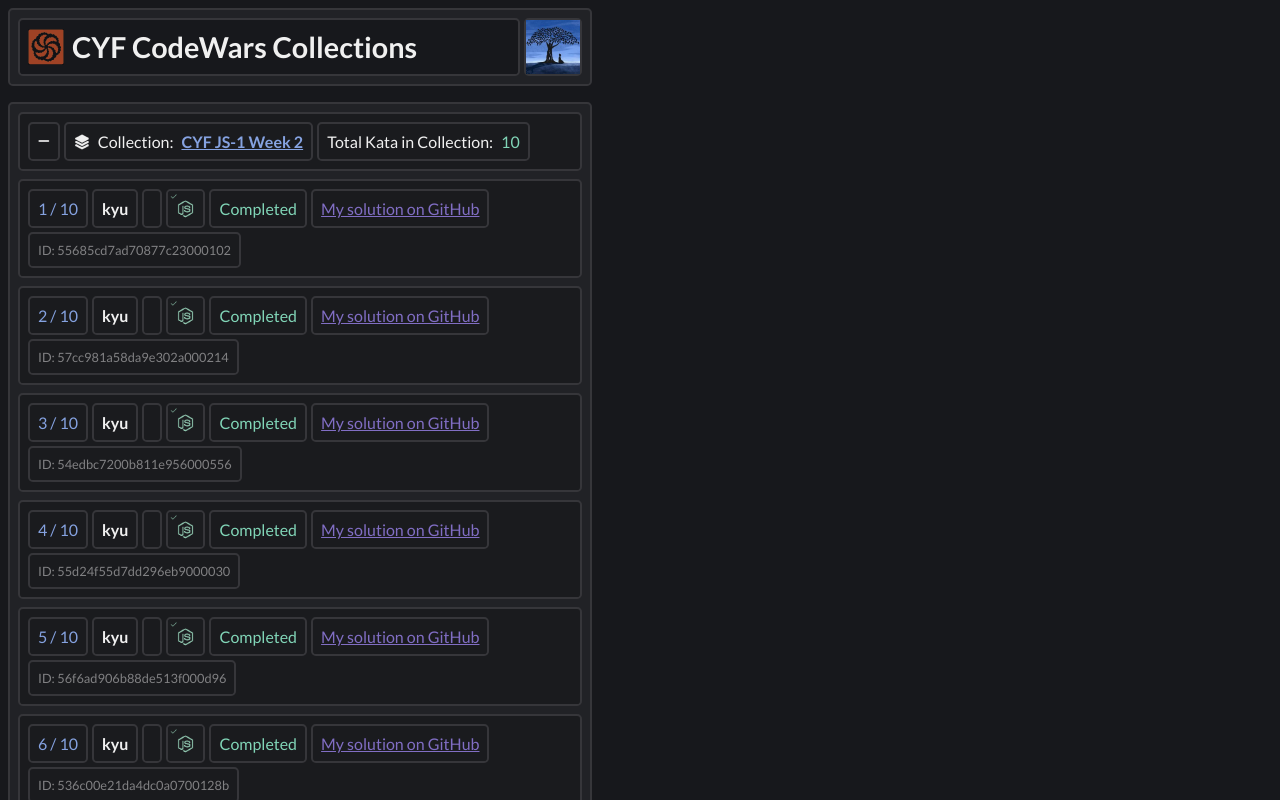
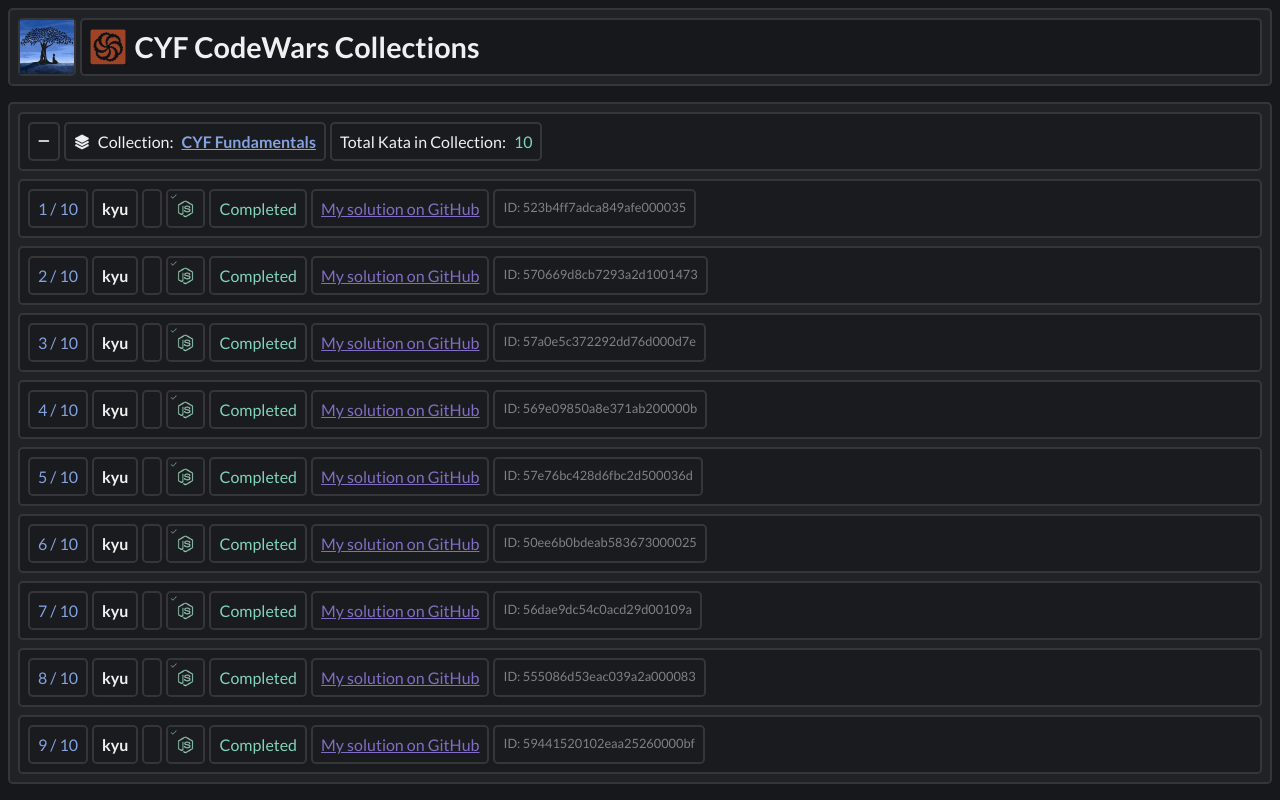
Before and after one commit to bazmurphy/codewars-collections, a React (Create React App) app: page / in a window 1280 px wide. Both pictures are taken after a click on the button 43 px from the left and 141 px from the top of the page. Shown: the top 800 px of the page. Built offline with nearby package versions, Linux system fonts and the light colour scheme; no server answers.

Commit message:
added cyf array and object methods collection

```diff
--- a/src/App.css
+++ b/src/App.css
@@ -11,7 +11,6 @@
 }
 
 .App {
-  max-width: 600px;
   display: flex;
   flex-direction: column;
   padding: 0.5rem;
@@ -28,6 +27,21 @@
 }
 
 .header-sub-container-one {
+  display: flex;
+  align-items: center;
+  border: 0.15rem solid hsl(240, 4%, 22%);
+  border-radius: 0.3rem;
+  background-color: hsl(228, 10%, 10%);
+}
+
+.baz-image-link {}
+
+.baz-image {
+  display: block;
+  width: 3.4rem;
+}
+
+.header-sub-container-two {
   display: flex;
   align-items: center;
   flex-grow: 1;
@@ -50,23 +64,6 @@
 
 .header-title {
   font-size: 1.8rem;
-}
-
-.header-sub-container-two {
-  display: flex;
-  align-items: center;
-  border: 0.15rem solid hsl(240, 4%, 22%);
-  border-radius: 0.3rem;
-  background-color: hsl(228, 10%, 10%);
-}
-
-.baz-image-link {
-
-}
-
-.baz-image {
-  display: block;
-  width: 3.4rem;
 }
 
 .collection-container {
@@ -207,10 +204,14 @@
   color: hsl(28, 53%, 60%);
 }
 
-.kata-my-link {
+.kata-my-link-complete {
   color: hsl(253, 42%, 60%);
 }
 
-.kata-my-link:hover {
+.kata-my-link-complete:hover {
   color: hsl(253, 42%, 70%);
 }
+
+.kata-my-link-incomplete {
+  color: hsl(240, 1%, 51%);
+}
--- a/src/Collection.js
+++ b/src/Collection.js
@@ -12,7 +12,7 @@
     return (
         <div className="collection-container">
                 <div className="collection-info-sub-container">
-                    <button className="collection-toggle-button" onClick={toggle}>{open ? <i class="fa-solid fa-minus"></i> : <i class="fa-solid fa-plus"></i> }</button>
+                <button className="collection-toggle-button" onClick={toggle}>{open ? <i className="fa-solid fa-minus"></i> : <i className="fa-solid fa-plus"></i> }</button>
                     <div className="collection-title-sub-container">
                         <img className="collection-title-image" src="collection.png" alt="collection logo" />
                         <div className="collection-title-label">Collection:</div>
--- a/src/Header.js
+++ b/src/Header.js
@@ -4,14 +4,14 @@
     return (
         <div className="header-container">
             <div className="header-sub-container-one">
+                <a className="baz-image-link" href="https://github.com/bazmurphy/codewars-collections" target="_blank" rel="noreferrer">
+                    <img className="baz-image" src="bazavatar.png" alt="baz logo" />
+                </a>
+            </div>
+            <div className="header-sub-container-two">
                 <img className="header-image" src="codewars.png" alt="codewars logo"/>
                 <a className="header-title-link" href="https://www.codewars.com/users/CodeYourFuture/authored_collections" target="_blank" rel="noreferrer">
                     <h1 className="header-title">CYF CodeWars Collections</h1>
-                </a>
-            </div>
-            <div className="header-sub-container-two">
-                <a className="baz-image-link" href="https://github.com/bazmurphy/codewars-collections" target="_blank" rel="noreferrer">
-                    <img className="baz-image" src="bazavatar.png" alt="baz logo" />
                 </a>
             </div>
         </div>
--- a/src/Kata.js
+++ b/src/Kata.js
@@ -24,9 +24,9 @@
                 <div className="collection-number">{props.collectionNumber} / {props.collectionTotal}</div>
                 <div className="kata-level">{kataState ? Math.abs(kataState.rank.id) : null} kyu</div>
                 <a className="kata-title-and-link" href={`https://www.codewars.com/kata/${props.kataId}`} target="_blank" rel="noreferrer">{kataState ? kataState.name : null}</a>
-                {props.kataComplete ? <img className="kata-complete-image" src="./complete.png" alt="js logo green" /> : <img className="kata-complete" src="./incomplete.png" alt="js logo white"/>}
-                {props.kataComplete ? <div className="kata-complete-status-true">Completed</div> : <div className="kata-complete-status-false">Uncompleted</div>}
-                <a className="kata-my-link" href={props.kataComplete ? (`https://github.com/bazmurphy/codewars/blob/main/${kataState ? Math.abs(kataState.rank.id) : null}kyu/${props.kataId}.js`) : null} target="_blank" rel="noreferrer">My solution on GitHub</a>
+                {props.kataComplete ? <img className="kata-complete-image" src="./complete.png" alt="js logo green" /> : <img className="kata-complete-image" src="./incomplete.png" alt="js logo white"/>}
+                {props.kataComplete ? <div className="kata-complete-status-true">Completed</div> : <div className="kata-complete-status-false">Incomplete</div>}
+                <a className={props.kataComplete ? "kata-my-link-complete" : "kata-my-link-incomplete"} href={props.kataComplete ? (`https://github.com/bazmurphy/codewars/blob/main/${kataState ? Math.abs(kataState.rank.id) : null}kyu/${props.kataId}.js`) : null} target="_blank" rel="noreferrer">My solution on GitHub</a>
                 <div className="kata-id">ID: {props.kataId}</div>
             </div>
         </div>
--- a/src/collectionKataData.json
+++ b/src/collectionKataData.json
@@ -1,57 +1,52 @@
 [
-        {
-        "collectionTitle": "CYF JS-1 Week 2",
-        "collectionUrl": "https://www.codewars.com/collections/cyf-js-1-week-2",
+    {
+        "collectionTitle": "CYF Fundamentals",
+        "collectionUrl": "https://www.codewars.com/collections/cyf-fundamentals",
         "collectionTotal": 10,
         "collectionKatas": [
             {
                 "kataCollectionNumber": 1,
-                "kataId": "55685cd7ad70877c23000102",
+                "kataId": "523b4ff7adca849afe000035",
                 "kataComplete": true
             },
             {
                 "kataCollectionNumber": 2,
-                "kataId": "57cc981a58da9e302a000214",
+                "kataId": "570669d8cb7293a2d1001473",
                 "kataComplete": true
             },
             {
                 "kataCollectionNumber": 3,
-                "kataId": "54edbc7200b811e956000556",
+                "kataId": "57a0e5c372292dd76d000d7e",
                 "kataComplete": true
             },
             {
                 "kataCollectionNumber": 4,
-                "kataId": "55d24f55d7dd296eb9000030",
+                "kataId": "569e09850a8e371ab200000b",
                 "kataComplete": true
             },
             {
                 "kataCollectionNumber": 5,
-                "kataId": "56f6ad906b88de513f000d96",
+                "kataId": "57e76bc428d6fbc2d500036d",
                 "kataComplete": true
             },
             {
                 "kataCollectionNumber": 6,
-                "kataId": "536c00e21da4dc0a0700128b",
+                "kataId": "50ee6b0bdeab583673000025",
                 "kataComplete": true
             },
             {
                 "kataCollectionNumber": 7,
-                "kataId": "57356c55867b9b7a60000bd7",
+                "kataId": "56dae9dc54c0acd29d00109a",
                 "kataComplete": true
             },
             {
                 "kataCollectionNumber": 8,
-                "kataId": "57eadb7ecd143f4c9c0000a3",
+                "kataId": "555086d53eac039a2a000083",
                 "kataComplete": true
             },
             {
                 "kataCollectionNumber": 9,
-                "kataId": "57089707fe2d01529f00024a",
-                "kataComplete": true
-            },
-            {
-                "kataCollectionNumber": 10,
-                "kataId": "585a1a227cb58d8d740001c3",
+                "kataId": "59441520102eaa25260000bf",
                 "kataComplete": true
             }
         ]
@@ -399,6 +394,103 @@
         ]
     },
     {
+        "collectionTitle": "CYF Array and Object methods",
+        "collectionUrl": "https://www.codewars.com/collections/cyf-array-and-object-methods",
+        "collectionTotal": 18,
+        "collectionKatas": [
+            {
+                "kataCollectionNumber": 1,
+                "kataId": "582746fa14b3892727000c4f",
+                "kataComplete": true
+            },
+            {
+                "kataCollectionNumber": 2,
+                "kataId": "58279e13c983ca4a2a00002a",
+                "kataComplete": true
+            },
+            {
+                "kataCollectionNumber": 3,
+                "kataId": "5827acd5f524dd029d0005a4",
+                "kataComplete": true
+            },
+            {
+                "kataCollectionNumber": 4,
+                "kataId": "5827bc50f524dd029d0005f2",
+                "kataComplete": true
+            },
+            {
+                "kataCollectionNumber": 5,
+                "kataId": "58287977ef8d4451f90001a0",
+                "kataComplete": true
+            },
+            {
+                "kataCollectionNumber": 6,
+                "kataId": "582ba36cc1901399a70005fc",
+                "kataComplete": true
+            },
+            {
+                "kataCollectionNumber": 7,
+                "kataId": "582dace555a1f4d859000058",
+                "kataComplete": true
+            },
+            {
+                "kataCollectionNumber": 8,
+                "kataId": "583952fbc23341c7180002fd",
+                "kataComplete": true
+            },
+            {
+                "kataCollectionNumber": 9,
+                "kataId": "580a4734d6df748060000045",
+                "kataComplete": true
+            },
+            {
+                "kataCollectionNumber": 10,
+                "kataId": "57ee99a16c8df7b02d00045f",
+                "kataComplete": true
+            },
+            {
+                "kataCollectionNumber": 11,
+                "kataId": "582a53ed261c2af9d200018c",
+                "kataComplete": true
+            },
+            {
+                "kataCollectionNumber": 12,
+                "kataId": "583a8bde28019d615a000035",
+                "kataComplete": true
+            },
+            {
+                "kataCollectionNumber": 13,
+                "kataId": "58381907f8ac48ae070000de",
+                "kataComplete": true
+            },
+            {
+                "kataCollectionNumber": 14,
+                "kataId": "52597aa56021e91c93000cb0",
+                "kataComplete": true
+            },
+            {
+                "kataCollectionNumber": 15,
+                "kataId": "523f5d21c841566fde000009",
+                "kataComplete": true
+            },
+            {
+                "kataCollectionNumber": 16,
+                "kataId": "5905871c00881d0e85000015",
+                "kataComplete": true
+            },
+            {
+                "kataCollectionNumber": 17,
+                "kataId": "56b1eb19247c01493a000065",
+                "kataComplete": true
+            },
+            {
+                "kataCollectionNumber": 18,
+                "kataId": "54f9173aa58bce9031001548",
+                "kataComplete": true
+            }
+        ]
+    },
+    {
         "collectionTitle": "CYF Handling Falsy",
         "collectionUrl": "https://www.codewars.com/collections/cyf-handling-falsy",
         "collectionTotal": 5,
@@ -466,57 +558,5 @@
                 "kataComplete": true
             }
         ]
-    },
-    {
-        "collectionTitle": "CYF Fundamentals",
-        "collectionUrl": "https://www.codewars.com/collections/cyf-fundamentals",
-        "collectionTotal": 10,
-        "collectionKatas": [
-            {
-                "kataCollectionNumber": 1,
-                "kataId": "523b4ff7adca849afe000035",
-                "kataComplete": true
-            },
-            {
-                "kataCollectionNumber": 2,
-                "kataId": "570669d8cb7293a2d1001473",
-                "kataComplete": true
-            },
-            {
-                "kataCollectionNumber": 3,
-                "kataId": "57a0e5c372292dd76d000d7e",
-                "kataComplete": true
-            },
-            {
-                "kataCollectionNumber": 4,
-                "kataId": "569e09850a8e371ab200000b",
-                "kataComplete": true
-            },
-            {
-                "kataCollectionNumber": 5,
-                "kataId": "57e76bc428d6fbc2d500036d",
-                "kataComplete": true
-            },
-            {
-                "kataCollectionNumber": 6,
-                "kataId": "50ee6b0bdeab583673000025",
-                "kataComplete": true
-            },
-            {
-                "kataCollectionNumber": 7,
-                "kataId": "56dae9dc54c0acd29d00109a",
-                "kataComplete": true
-            },
-            {
-                "kataCollectionNumber": 8,
-                "kataId": "555086d53eac039a2a000083",
-                "kataComplete": true
-            },
-            {
-                "kataCollectionNumber": 9,
-                "kataId": "59441520102eaa25260000bf",
-                "kataComplete": true
-            }
-        ]
     }
 ]
```
